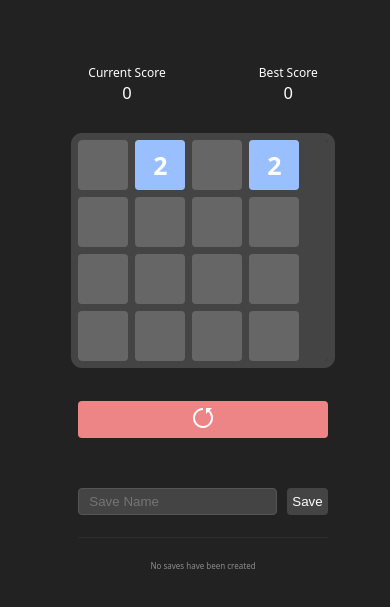
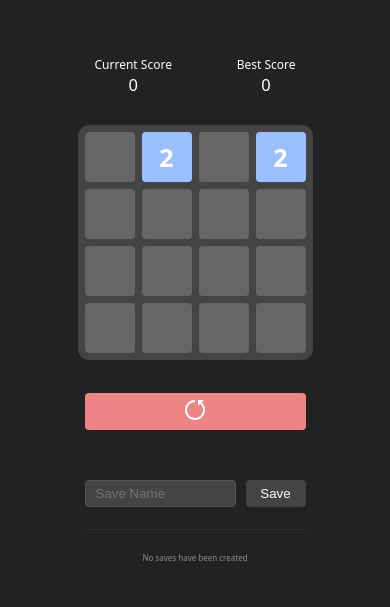
Before and after one commit to Luciism/2048, a plain HTML site: page index.html in a window 390 px wide. Shown: the part 119-726 px from the top of the page. Drawn offline with Linux system fonts and the light colour scheme.

Commit message:
fix weird mobile sizing

```diff
--- a/static/styles.css
+++ b/static/styles.css
@@ -17,6 +17,11 @@ body {
   flex-direction: column;
   align-items: center;
   justify-content: center;
+  margin: 0;
+}
+
+main {
+  width: calc(var(--tile-size) * 4 + var(--gap-size) * 3);
 }
 
 #game-grid {
@@ -178,6 +183,7 @@ button {
   display: flex;
   flex-direction: column;
   gap: 14px;
+  flex-wrap: wrap;
 
   & hr {
     width: 100%;
@@ -199,6 +205,13 @@ button {
       border-radius: 4px;
       background-color: #444444;
       border: 1px solid #555555;
+      max-width: -moz-available;
+      width: 100%;
+    }
+
+    & button.save-create {
+      flex-grow: 1;
+      min-width: 60px;
     }
   }
 
```
